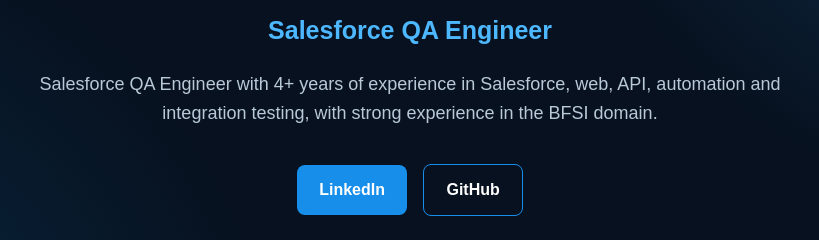
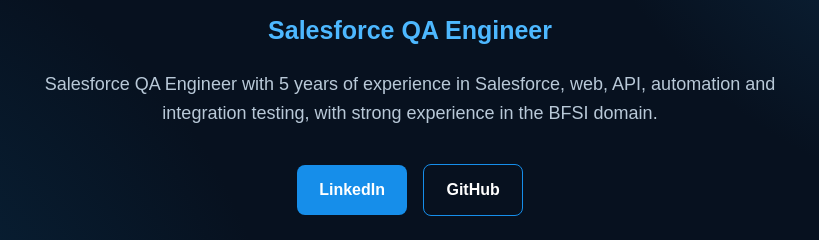
Before and after one commit to Jagadeesh-ops/Jagadeesh-ops.github.io, a plain HTML site: page index.html in a window 1280 px wide. Shown: the part 370-610 px from the top of the page, 230-1049 px from the left. Drawn offline with Linux system fonts and the light colour scheme.

Commit message:
Update experience from 4 to 5 years in index.html

```diff
--- a/index.html
+++ b/index.html
@@ -424,7 +424,7 @@
       </h2>
 
       <p>
-        Salesforce QA Engineer with 4+ years of experience in
+        Salesforce QA Engineer with 5 years of experience in
         Salesforce, web, API, automation and integration testing,
         with strong experience in the BFSI domain.
       </p>
```
